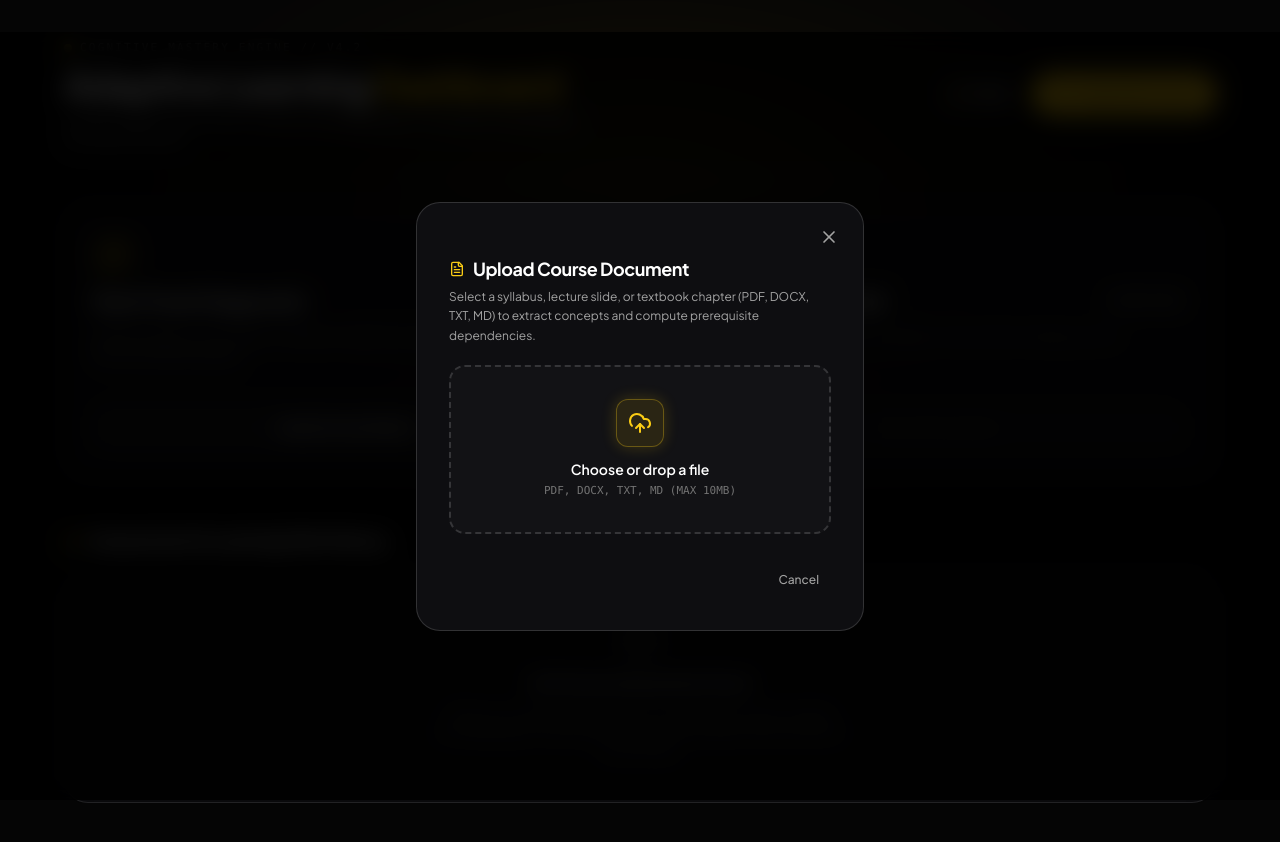
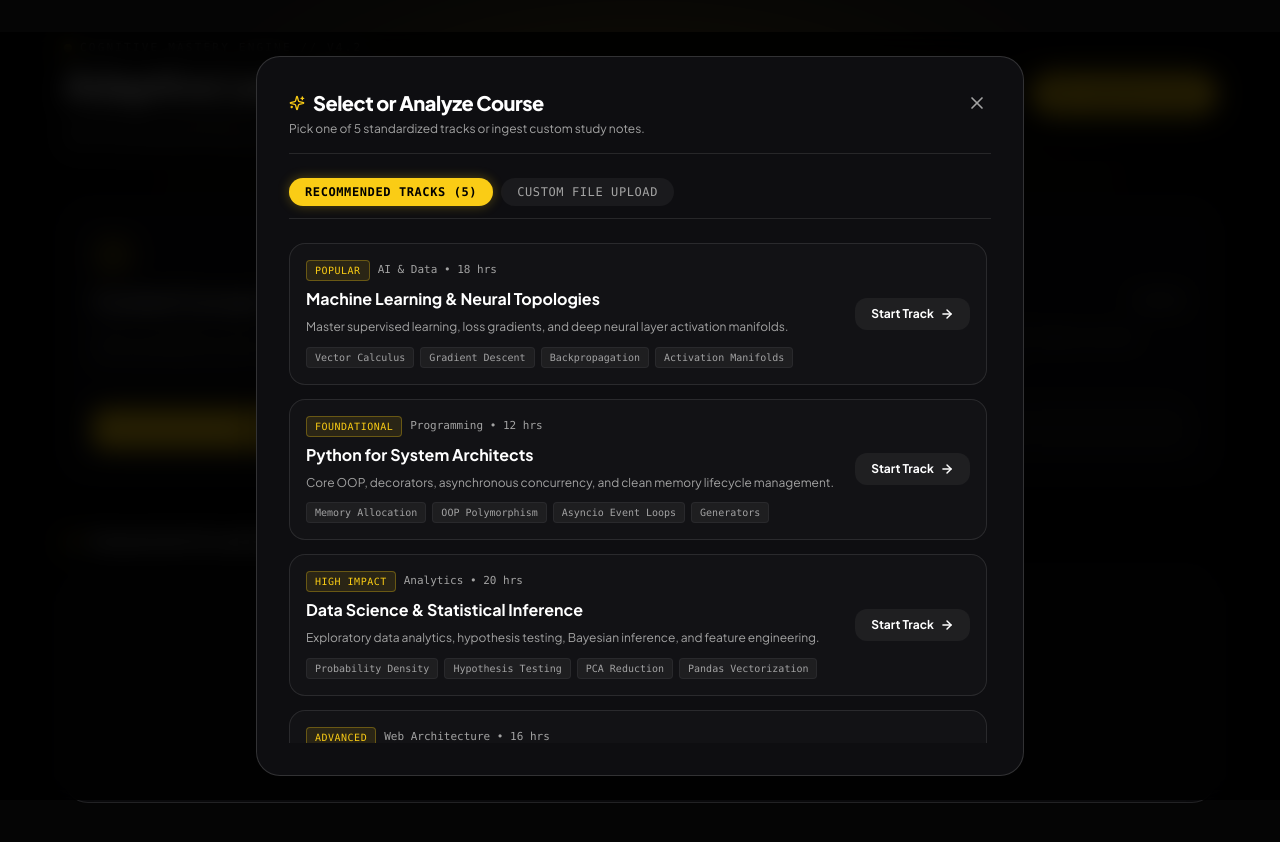
Before and after one commit to MohamedSuhail-M/Learn-From-Basics-AI, a Next.js app: page /dashboard in a window 1280 px wide. Both pictures are taken after a click on the button "Analyze New Course". Built offline with nearby package versions, Linux system fonts and the light colour scheme.

Commit message:
feat: add curated course tracks and multi-tab syllabus analyzer modal

```diff
--- a/app/dashboard/page.tsx
+++ b/app/dashboard/page.tsx
@@ -19,8 +19,13 @@ import {
   User,
   X,
   FileText,
-  Loader2
+  Loader2,
+  Compass,
+  Cpu,
+  Flame
 } from 'lucide-react';
+import { PRESET_COURSES, PresetCourse } from '@/lib/preset-courses';
+import { getStudentProgress } from '@/lib/course-progress';
 
 interface HistoryItem {
   id: string;
@@ -36,6 +41,7 @@ export default function DashboardPage() {
   const [history, setHistory] = useState<HistoryItem[]>([]);
   const [isUploading, setIsUploading] = useState<boolean>(false);
   const [isModalOpen, setIsModalOpen] = useState<boolean>(false);
+  const [modalTab, setModalTab] = useState<'presets' | 'upload'>('presets');
 
   // Load persistent history from localStorage
   useEffect(() => {
@@ -48,6 +54,22 @@ export default function DashboardPage() {
       console.error('Failed to parse history:', e);
     }
   }, []);
+
+  const handleSelectPreset = (course: PresetCourse) => {
+    const newId = `hist_${course.id}_${Date.now()}`;
+
+    // Seed localStorage for this course
+    localStorage.setItem('active_assessment_text', course.initialDocumentText);
+    localStorage.setItem('active_assessment_name', course.title);
+    localStorage.setItem('active_assessment_id', newId);
+
+    // Initialize course progress record
+    getStudentProgress(course.id, course.title);
+
+    setIsModalOpen(false);
+    // Route student straight to their learning curriculum workspace
+    router.push(`/course/${course.id}`);
+  };
 
   const handleFileUpload = async (e: React.ChangeEvent<HTMLInputElement>) => {
     const file = e.target.files?.[0];
@@ -94,7 +116,6 @@ export default function DashboardPage() {
         }
       }
 
-      // Generate a unique ID for this new assessment run
       const newId = `hist_${Date.now()}`;
       localStorage.setItem('active_assessment_text', extractedText);
       localStorage.setItem('active_assessment_name', file.name);
@@ -119,7 +140,7 @@ export default function DashboardPage() {
 
   return (
     <div className="min-h-screen relative bg-[#050505] text-[#f4f4f5] p-6 sm:p-10 overflow-x-hidden selection:bg-yellow-400 selection:text-black">
-      {/* 1. Ambient Amber Top Glow */}
+      {/* Ambient Amber Top Glow */}
       <div
         className="absolute top-0 left-1/2 -translate-x-1/2 w-[850px] h-[450px] pointer-events-none z-0 blur-3xl"
         style={{
@@ -128,7 +149,6 @@ export default function DashboardPage() {
         }}
       />
 
-      {/* 2. Main Shell */}
       <div className="relative z-10 max-w-6xl mx-auto space-y-8">
 
         {/* Top Banner Navigation */}
@@ -144,7 +164,7 @@ export default function DashboardPage() {
               Adaptive Learning <span className="text-yellow-400">Dashboard</span>
             </h1>
             <p className="text-sm text-neutral-400 mt-1 max-w-xl font-light">
-              Analyze syllabus documents, assess knowledge gaps, and explore topological prerequisite paths.
+              Choose from standardized curriculum tracks or upload customized lecture notes to derive topological prerequisite roadmaps.
             </p>
           </div>
 
@@ -160,91 +180,86 @@ export default function DashboardPage() {
               </Button>
             </Link>
             <Button
-              onClick={() => setIsModalOpen(true)}
-              data-cursor="UPLOAD"
+              onClick={() => {
+                setModalTab('presets');
+                setIsModalOpen(true);
+              }}
+              data-cursor="COURSES"
               className="bg-yellow-400 hover:bg-yellow-300 text-black font-bold text-xs gap-2 rounded-full px-5 shadow-[0_0_18px_rgba(250,204,21,0.35)] transition-all"
             >
-              <UploadCloud className="w-4 h-4 stroke-[2.5]" /> Analyze New Course
+              <Compass className="w-4 h-4 stroke-[2.5]" /> Analyze New Course
             </Button>
           </div>
         </div>
 
         {/* Quick Launch Cards */}
         <div className="grid grid-cols-1 md:grid-cols-2 gap-6">
-          {/* Card 1: Start Fresh Diagnostic */}
           <div
-            data-cursor="NEW"
+            data-cursor="TRACKS"
             className="group relative bg-[#0e0e11]/90 backdrop-blur-xl border border-white/10 hover:border-yellow-400/60 p-6 sm:p-7 rounded-3xl transition-all duration-300 shadow-2xl flex flex-col justify-between"
           >
             <div className="space-y-3">
               <div className="w-10 h-10 rounded-xl bg-yellow-400/10 border border-yellow-400/30 flex items-center justify-center text-yellow-400 shadow-[0_0_12px_rgba(250,204,21,0.2)] group-hover:scale-105 transition-transform">
-                <Sparkles className="w-5 h-5" />
+                <Compass className="w-5 h-5" />
               </div>
               <div className="flex items-center justify-between">
                 <h3 className="text-xl font-bold text-white group-hover:text-yellow-300 transition-colors font-sans">
-                  Start Fresh Diagnostic
+                  Curated Concept Tracks
                 </h3>
                 <span className="text-[10px] font-mono uppercase tracking-wider text-yellow-400 bg-yellow-400/10 px-2 py-0.5 rounded border border-yellow-400/30">
-                  Ready
+                  5 Available
                 </span>
               </div>
               <p className="text-xs text-neutral-400 leading-relaxed font-light">
-                Upload a syllabus, lecture slide, or textbook chapter to generate dynamic questions and derive prerequisite graphs.
+                Explore standardized industry tracks in Machine Learning, Python, Data Science, Next.js, and Cloud Infrastructure with sequential prerequisite gates.
               </p>
             </div>
 
             <div className="pt-6 mt-4 border-t border-white/10">
               <Button
-                onClick={() => setIsModalOpen(true)}
-                className="w-full bg-white/5 hover:bg-yellow-400 hover:text-black border border-white/10 hover:border-yellow-400 text-white font-semibold text-xs rounded-xl py-5 transition-all shadow-md group-hover:shadow-[0_0_15px_rgba(250,204,21,0.25)]"
+                onClick={() => {
+                  setModalTab('presets');
+                  setIsModalOpen(true);
+                }}
+                className="w-full bg-yellow-400 hover:bg-yellow-300 text-black font-bold text-xs rounded-xl py-5 shadow-[0_0_15px_rgba(250,204,21,0.25)] transition-all flex items-center justify-center gap-2"
               >
-                Upload Course Material
+                <span>Browse Recommended Courses</span>
+                <ArrowRight className="w-4 h-4 stroke-[2.5]" />
               </Button>
             </div>
           </div>
 
-          {/* Card 2: Recent Learning Path */}
           <div
-            data-cursor="PATH"
+            data-cursor="UPLOAD"
             className="group relative bg-[#0e0e11]/90 backdrop-blur-xl border border-white/10 hover:border-yellow-400/60 p-6 sm:p-7 rounded-3xl transition-all duration-300 shadow-2xl flex flex-col justify-between"
           >
             <div className="space-y-3">
               <div className="w-10 h-10 rounded-xl bg-yellow-400/10 border border-yellow-400/30 flex items-center justify-center text-yellow-400 shadow-[0_0_12px_rgba(250,204,21,0.2)] group-hover:scale-105 transition-transform">
-                <History className="w-5 h-5" />
+                <UploadCloud className="w-5 h-5" />
               </div>
               <div className="flex items-center justify-between">
                 <h3 className="text-xl font-bold text-white group-hover:text-yellow-300 transition-colors font-sans">
-                  Recent Learning Path
+                  Upload Custom Syllabus
                 </h3>
                 <span className="text-[10px] font-mono uppercase tracking-wider text-neutral-400 bg-white/5 px-2 py-0.5 rounded border border-white/10">
-                  Latest Run
+                  Custom
                 </span>
               </div>
-
-              {history.length > 0 ? (
-                <p className="text-xs text-neutral-300 leading-relaxed font-light">
-                  Continue where you left off with <span className="font-semibold text-yellow-400">{history[0].courseName}</span>.
+              <p className="text-xs text-neutral-400 leading-relaxed font-light">
+                Drop your own college lecture slides, textbook chapter, or PDF syllabus to extract concepts and compute instant prerequisite dependencies.
               </p>
-              ) : (
-                <p className="text-xs text-neutral-500 leading-relaxed font-light">
-                  No assessments taken yet. Upload a syllabus or lecture file to initialize your first prerequisite map.
-                </p>
-              )}
             </div>
 
             <div className="pt-6 mt-4 border-t border-white/10">
-              {history.length > 0 ? (
-                <Link href={`/learning-path?id=${history[0].id}`}>
-                  <Button className="w-full bg-yellow-400 hover:bg-yellow-300 text-black font-bold text-xs rounded-xl py-5 shadow-[0_0_15px_rgba(250,204,21,0.3)] transition-all flex items-center justify-center gap-2">
-                    <span>Open Latest Path</span>
-                    <ArrowRight className="w-4 h-4 stroke-[2.5]" />
+              <Button
+                onClick={() => {
+                  setModalTab('upload');
+                  setIsModalOpen(true);
+                }}
+                className="w-full bg-white/5 hover:bg-white/10 border border-white/10 text-white font-semibold text-xs rounded-xl py-5 transition-all"
+              >
+                Upload Syllabus or PDF
               </Button>
-                </Link>
-              ) : (
-                <Button disabled className="w-full bg-white/5 border border-white/5 text-neutral-500 font-medium text-xs rounded-xl py-5">
-                  No Past Path Available
-                </Button>
-              )}
             </div>
           </div>
         </div>
@@ -323,28 +338,106 @@ export default function DashboardPage() {
           )}
         </div>
 
-        {/* Modal for File Upload */}
+        {/* Modal: 5 Curated Course Tracks & Document Upload */}
         {isModalOpen && (
-          <div className="fixed inset-0 z-50 flex items-center justify-center bg-black/85 backdrop-blur-md p-4 animate-fade-in">
-            <div className="bg-[#0e0e11] border border-white/15 rounded-3xl p-6 sm:p-8 max-w-md w-full shadow-2xl space-y-5 relative">
+          <div className="fixed inset-0 z-50 flex items-center justify-center bg-black/85 backdrop-blur-md p-4 animate-fade-in overflow-y-auto">
+            <div className="bg-[#0e0e11] border border-white/15 rounded-3xl p-6 sm:p-8 max-w-3xl w-full shadow-2xl space-y-6 relative my-8 max-h-[90vh] flex flex-col">
+
+              {/* Header */}
+              <div className="flex items-start justify-between pb-4 border-b border-white/10">
+                <div className="space-y-1">
+                  <div className="flex items-center gap-2">
+                    <Sparkles className="w-4 h-4 text-yellow-400" />
+                    <h3 className="text-xl font-extrabold text-white tracking-tight font-sans">
+                      Select or Analyze Course
+                    </h3>
+                  </div>
+                  <p className="text-xs text-neutral-400 font-light">
+                    Pick one of 5 standardized tracks or ingest custom study notes.
+                  </p>
+                </div>
                 <button
                   onClick={() => setIsModalOpen(false)}
-                className="absolute top-5 right-5 text-neutral-400 hover:text-white p-1 rounded-full hover:bg-white/10 transition-colors"
+                  className="text-neutral-400 hover:text-white p-1 rounded-full hover:bg-white/10 transition-colors"
                 >
                   <X className="w-5 h-5" />
                 </button>
-
-              <div className="space-y-1">
-                <div className="flex items-center gap-2">
-                  <FileText className="w-4 h-4 text-yellow-400" />
-                  <h3 className="text-lg font-bold text-white tracking-tight">Upload Course Document</h3>
-                </div>
-                <p className="text-xs text-neutral-400 leading-relaxed font-light">
-                  Select a syllabus, lecture slide, or textbook chapter (PDF, DOCX, TXT, MD) to extract concepts and compute prerequisite dependencies.
-                </p>
               </div>
 
-              <label className="border-2 border-dashed border-white/15 hover:border-yellow-400/80 bg-white/[0.02] hover:bg-yellow-400/[0.03] rounded-2xl p-8 flex flex-col items-center justify-center cursor-pointer transition-all duration-300 group">
+              {/* Tab Selector */}
+              <div className="flex items-center gap-2 border-b border-white/10 pb-3">
+                <button
+                  type="button"
+                  onClick={() => setModalTab('presets')}
+                  className={`text-xs font-mono uppercase tracking-wider px-4 py-1.5 rounded-full transition-all ${
+                    modalTab === 'presets'
+                      ? 'bg-yellow-400 text-black font-bold shadow-[0_0_12px_rgba(250,204,21,0.3)]'
+                      : 'text-neutral-400 hover:text-white bg-white/5'
+                  }`}
+                >
+                  Recommended Tracks (5)
+                </button>
+                <button
+                  type="button"
+                  onClick={() => setModalTab('upload')}
+                  className={`text-xs font-mono uppercase tracking-wider px-4 py-1.5 rounded-full transition-all ${
+                    modalTab === 'upload'
+                      ? 'bg-yellow-400 text-black font-bold shadow-[0_0_12px_rgba(250,204,21,0.3)]'
+                      : 'text-neutral-400 hover:text-white bg-white/5'
+                  }`}
+                >
+                  Custom File Upload
+                </button>
+              </div>
+
+              {/* Tab 1: 5 Curated Courses */}
+              {modalTab === 'presets' && (
+                <div className="overflow-y-auto space-y-3.5 pr-1 flex-1">
+                  {PRESET_COURSES.map((course) => (
+                    <div
+                      key={course.id}
+                      onClick={() => handleSelectPreset(course)}
+                      className="p-4 rounded-2xl border border-white/10 bg-white/[0.02] hover:border-yellow-400/60 hover:bg-yellow-400/[0.04] transition-all cursor-pointer group flex flex-col sm:flex-row sm:items-center justify-between gap-4"
+                    >
+                      <div className="space-y-1.5 flex-1">
+                        <div className="flex items-center gap-2">
+                          <span className="text-[10px] font-mono uppercase tracking-wider text-yellow-400 bg-yellow-400/10 px-2 py-0.5 rounded border border-yellow-400/30">
+                            {course.badge}
+                          </span>
+                          <span className="text-[11px] font-mono text-neutral-400">
+                            {course.category} • {course.estimatedHours}
+                          </span>
+                        </div>
+                        <h4 className="text-base font-bold text-white group-hover:text-yellow-300 transition-colors font-sans">
+                          {course.title}
+                        </h4>
+                        <p className="text-xs text-neutral-400 font-light leading-relaxed">
+                          {course.description}
+                        </p>
+                        <div className="flex flex-wrap gap-1.5 pt-1">
+                          {course.topics.map((t, idx) => (
+                            <span key={idx} className="text-[10px] font-mono text-neutral-400 bg-white/5 px-2 py-0.5 rounded border border-white/5">
+                              {t}
+                            </span>
+                          ))}
+                        </div>
+                      </div>
+
+                      <div className="shrink-0 flex items-center justify-end">
+                        <span className="px-4 py-2 rounded-xl bg-white/5 group-hover:bg-yellow-400 group-hover:text-black text-white text-xs font-bold transition-all flex items-center gap-1.5">
+                          <span>Start Track</span>
+                          <ArrowRight className="w-3.5 h-3.5 stroke-[2.5]" />
+                        </span>
+                      </div>
+                    </div>
+                  ))}
+                </div>
+              )}
+
+              {/* Tab 2: Custom Document Upload */}
+              {modalTab === 'upload' && (
+                <div className="space-y-4 flex-1">
+                  <label className="border-2 border-dashed border-white/15 hover:border-yellow-400/80 bg-white/[0.02] hover:bg-yellow-400/[0.03] rounded-2xl p-10 flex flex-col items-center justify-center cursor-pointer transition-all duration-300 group">
                     <div className="w-12 h-12 rounded-xl bg-yellow-400/10 border border-yellow-400/30 flex items-center justify-center text-yellow-400 mb-3 group-hover:scale-110 transition-transform shadow-[0_0_15px_rgba(250,204,21,0.2)]">
                       {isUploading ? (
                         <Loader2 className="w-6 h-6 animate-spin text-yellow-400" />
@@ -353,7 +446,7 @@ export default function DashboardPage() {
                       )}
                     </div>
                     <span className="text-sm font-semibold text-white group-hover:text-yellow-300 transition-colors">
-                  {isUploading ? 'Extracting concepts...' : 'Choose or drop a file'}
+                      {isUploading ? 'Extracting concepts & building graph...' : 'Choose or drop syllabus file'}
                     </span>
                     <span className="text-[11px] font-mono text-neutral-500 uppercase mt-1">
                       PDF, DOCX, TXT, MD (Max 10MB)
@@ -366,17 +459,9 @@ export default function DashboardPage() {
                       disabled={isUploading}
                     />
                   </label>
+                </div>
+              )}
 
-              <div className="flex justify-end gap-2 pt-2">
-                <Button
-                  variant="ghost"
-                  size="sm"
-                  onClick={() => setIsModalOpen(false)}
-                  className="text-xs text-neutral-400 hover:text-white"
-                >
-                  Cancel
-                </Button>
-              </div>
             </div>
           </div>
         )}
--- /dev/null
+++ b/lib/preset-courses.ts
@@ -0,0 +1,63 @@
+export interface PresetCourse {
+  id: string;
+  title: string;
+  badge: string;
+  description: string;
+  estimatedHours: string;
+  category: string;
+  topics: string[];
+  initialDocumentText: string;
+}
+
+export const PRESET_COURSES: PresetCourse[] = [
+  {
+    id: 'ml-foundations',
+    title: 'Machine Learning & Neural Topologies',
+    badge: 'Popular',
+    description: 'Master supervised learning, loss gradients, and deep neural layer activation manifolds.',
+    estimatedHours: '18 hrs',
+    category: 'AI & Data',
+    topics: ['Vector Calculus', 'Gradient Descent', 'Backpropagation', 'Activation Manifolds'],
+    initialDocumentText: `Machine Learning Foundations: Linear regression, cost function minimization, matrix gradient calculus, vector projection, supervised classifiers, cross-entropy loss, backpropagation dynamics, and multilayer perceptron topologies.`,
+  },
+  {
+    id: 'python-core',
+    title: 'Python for System Architects',
+    badge: 'Foundational',
+    description: 'Core OOP, decorators, asynchronous concurrency, and clean memory lifecycle management.',
+    estimatedHours: '12 hrs',
+    category: 'Programming',
+    topics: ['Memory Allocation', 'OOP Polymorphism', 'Asyncio Event Loops', 'Generators'],
+    initialDocumentText: `Advanced Python Engineering: Object-oriented classes, inheritance hierarchies, abstract base classes, generator pipelines, garbage collection lifecycle, multithreading GIL, and asyncio event loops.`,
+  },
+  {
+    id: 'data-science',
+    title: 'Data Science & Statistical Inference',
+    badge: 'High Impact',
+    description: 'Exploratory data analytics, hypothesis testing, Bayesian inference, and feature engineering.',
+    estimatedHours: '20 hrs',
+    category: 'Analytics',
+    topics: ['Probability Density', 'Hypothesis Testing', 'PCA Reduction', 'Pandas Vectorization'],
+    initialDocumentText: `Data Science Principles: Probability distributions, central limit theorem, statistical hypothesis testing, p-values, feature scaling, covariance matrices, and dimensionality reduction via Principal Component Analysis.`,
+  },
+  {
+    id: 'fullstack-nextjs',
+    title: 'Full-Stack Next.js & Distributed APIs',
+    badge: 'Advanced',
+    description: 'Server Components, Edge runtimes, state hydration, and secure API gateways.',
+    estimatedHours: '16 hrs',
+    category: 'Web Architecture',
+    topics: ['React Server Components', 'Edge Caching', 'Database Migrations', 'JWT Security'],
+    initialDocumentText: `Modern Web Engineering: React 19 architecture, Next.js App Router, server-side streaming, hydration cycles, Edge Middleware, distributed Postgres connection pooling, and token-based authentication.`,
+  },
+  {
+    id: 'cloud-devops',
+    title: 'Cloud Infrastructure & Kubernetes',
+    badge: 'DevOps',
+    description: 'Container orchestration, CI/CD automated deployment pipelines, and microservice meshes.',
+    estimatedHours: '14 hrs',
+    category: 'Cloud Engineering',
+    topics: ['Docker Containerization', 'Kubernetes Pods', 'Ingress Controllers', 'CI/CD Pipelines'],
+    initialDocumentText: `Cloud Native Systems: Linux namespaces, Docker multi-stage builds, Kubernetes pod schedulers, cluster services, declarative manifests, distributed ingress gateways, and automated CD deploy pipelines.`,
+  },
+];
```
Lines whose indentation alone changed are shown as unchanged.
